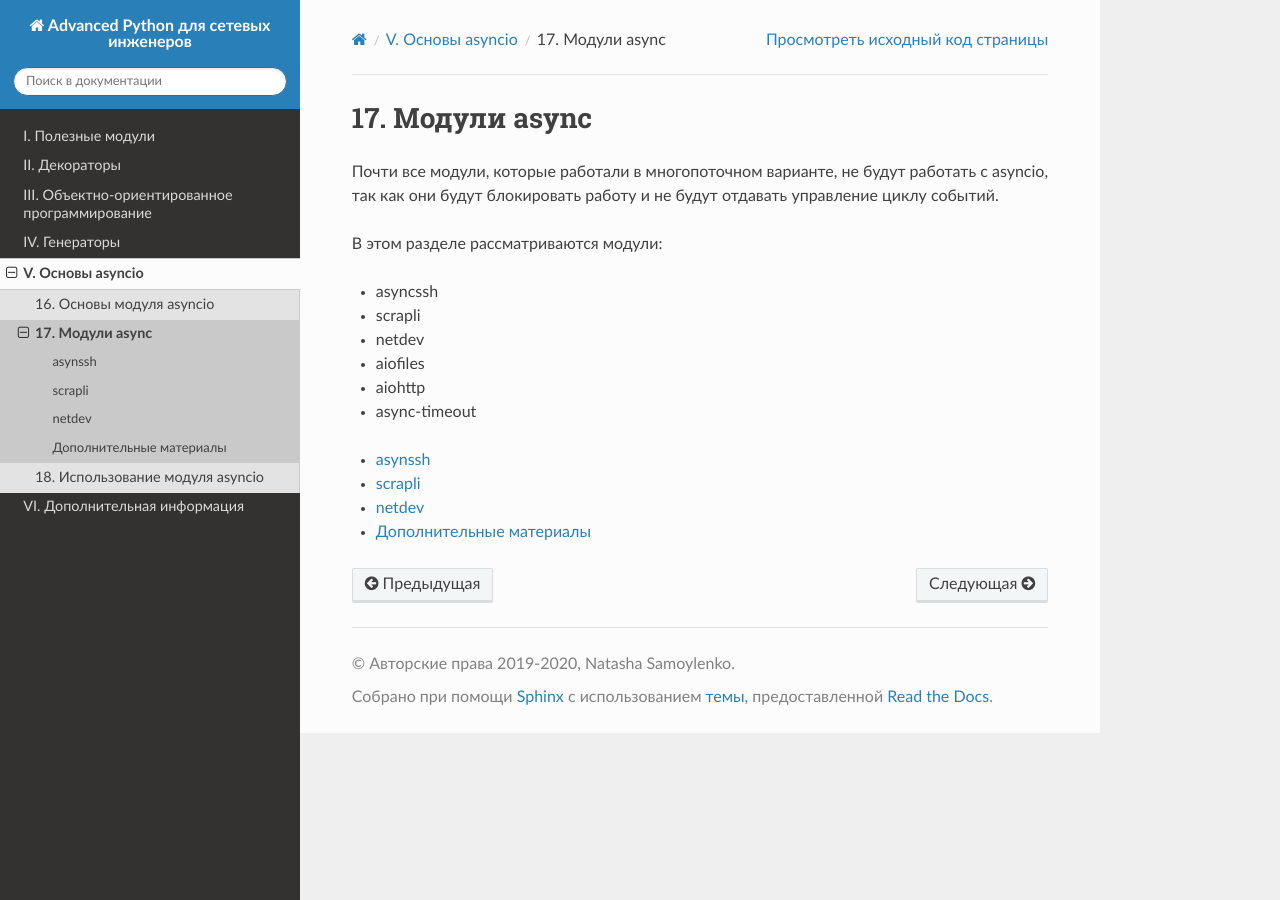
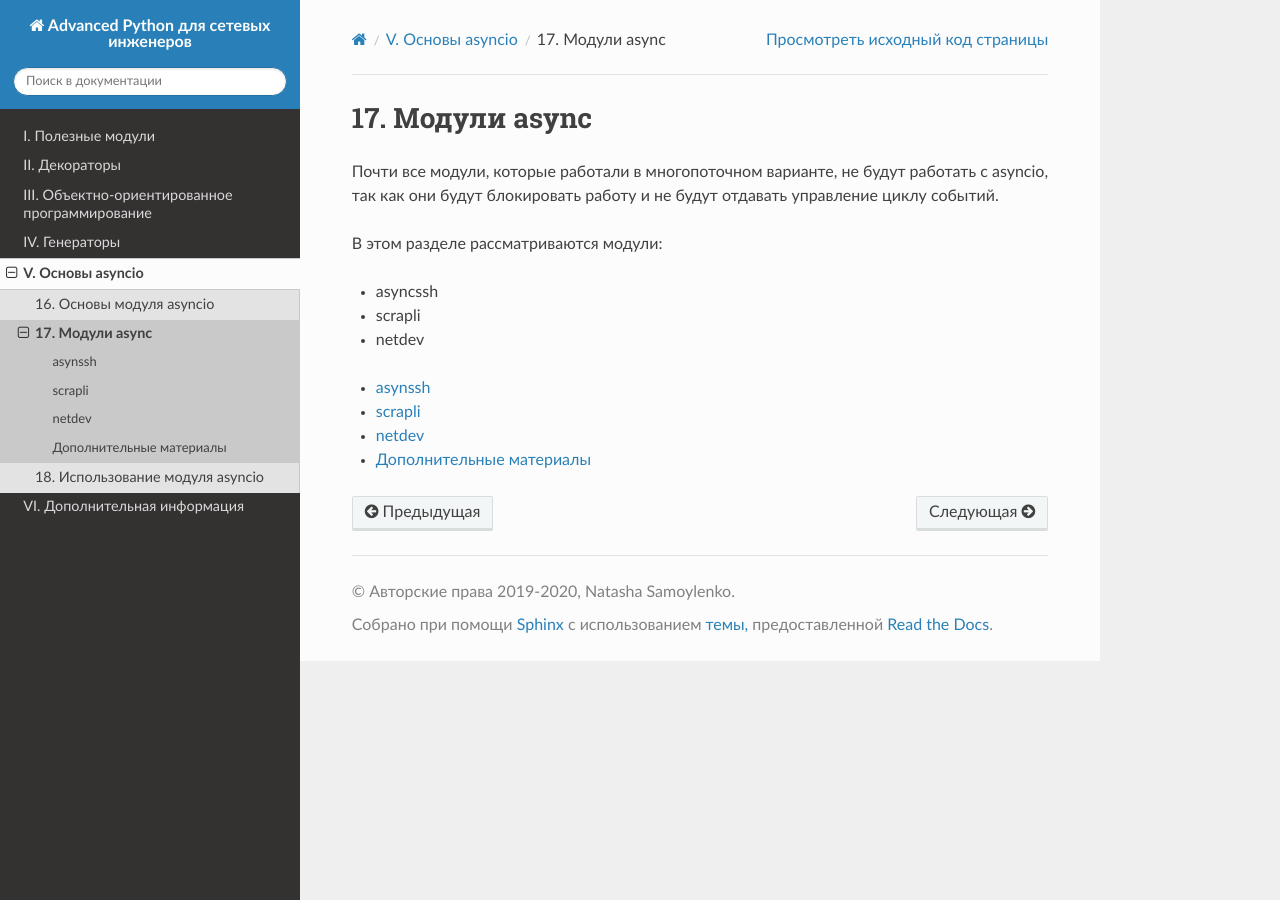
Before and after one commit to natenka/advpyneng-book, a Sphinx documentation site: the page built from docs/source/book/17_async_libraries/index.rst, in a window 1280 px wide. Built offline with Sphinx 7.4.7 and the Read the Docs theme 2.0.0, drawn with Linux system fonts in a browser that asks for light colours; pages that are not in the unit, such as notebooks, are missing from menus.

```diff
--- a/docs/source/book/17_async_libraries/index.rst
+++ b/docs/source/book/17_async_libraries/index.rst
@@ -14,9 +14,6 @@
 * asyncssh
 * scrapli
 * netdev
-* aiofiles
-* aiohttp
-* async-timeout
 
 .. toctree::
    :maxdepth: 1
```
